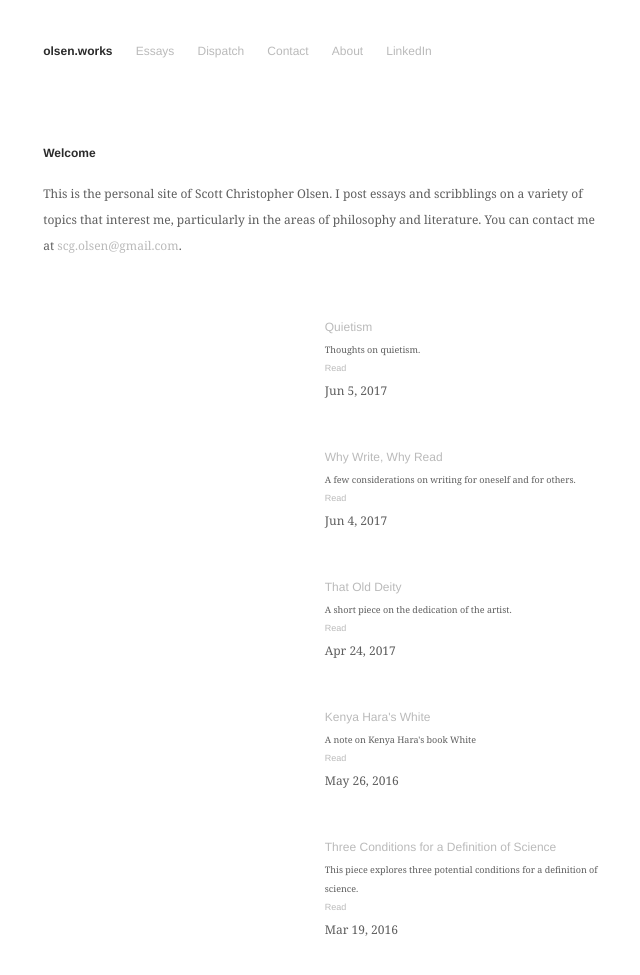
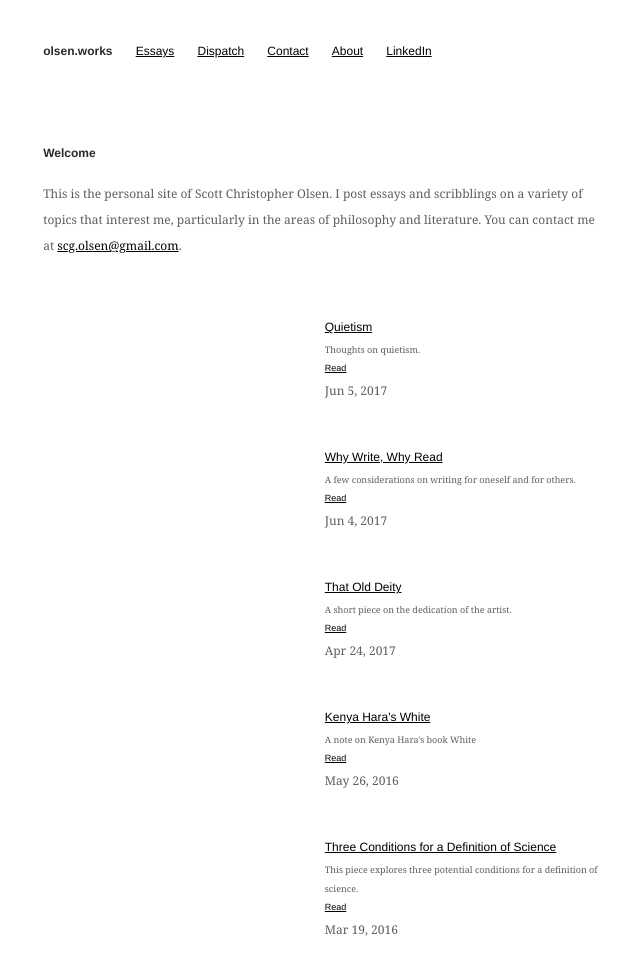
Before and after one commit to fakeolsen/scolsen.github.io, a Jekyll site: the page built from index.html, in a window 1280 px wide and 1194 px high. Shown: the top 975 px of the window, without its empty margins (136-776 px from the left). Built offline with Jekyll 4.4.1, drawn with Linux system fonts in a browser that asks for light colours; some web fonts are replaced.

Commit message:
(style): Readability improvements.

```diff
--- a/_sass/_base.scss
+++ b/_sass/_base.scss
@@ -76,19 +76,20 @@ h1{
 /////links/////
 a {
     color: $link-color;
-    text-decoration:none;
-    transition:color;
+    transition:color, background-color;
     transition-duration: 300ms;
     transition-timing-function: ease;
+    background-color: #fff;
     &:visited {
         //
     }
 
     &:hover {
-        transition: color;
+        transition: color, background-color;
         transition-duration: 300ms;
         transition-timing-function: ease;
-        color:$black-color;
+        color:#fff;
+        background-color:#000;
    }
 }
 
--- a/_sass/_layout.scss
+++ b/_sass/_layout.scss
@@ -80,6 +80,7 @@
    font-size: $font-body-size;
    font-weight:700;
    color:$black-color;
+   text-decoration: none;
     &:visited {
         //
     }
@@ -108,16 +109,6 @@
         font-family:$font-heading;
         font-size: 12px;
         margin-left:20px;
-        color:$link-color;
-        transition:color;
-        transition-duration: 300ms;
-        transition-timing-function: ease;
-         &:hover{
-            color:$black-color;
-            transition:color;
-            transition-duration: 300ms;
-            transition-timing-function: ease;
-        }
         @include media-query($on-palm) {
            width:100%;
            float:left;
@@ -278,16 +269,9 @@
 .post-title-list a{
     font-size:$heading-size ;
     line-height:$body-line-height;
-    transition: color ;
-    transition-duration: 300ms;
-    transition-timing-function: ease;
     float:left;
     width:100%;
     &:hover{
-        transition: color, border-bottom, border-radius;
-        transition-duration: 300ms;
-        transition-timing-function: ease;
-        color:$black-color;
         border-bottom: 3px solid $black-color;
         border-radius: 4px;
     }
@@ -349,9 +333,8 @@
 }
 
 .post-link {
-    font-family: "Knockout 30 A", "Knocko;ut 30 B";
+    font-family: "Knockout 30 A", "Knockout 30 B";
     font-weight: 400;
-    color:#ff4743;
     margin:0;
     font-size:36px;
     line-height:1.3;
@@ -362,18 +345,6 @@
 .post-title-link {
     font-size:$font-body-size;
     margin-bottom:0;
-}
-
-.post-title-link a{
-    transition: color;
-     transition-duration: 300ms;
-     color:$link-color;
-    &:hover{
-        transition: color;
-        transition-duration: 300ms;
-        transition-timing-function: ease;
-        color:$black-color;
-    }
 }
 
 .post-categories{
@@ -388,7 +359,7 @@
     margin-bottom:0px;
     line-height:.5;
 }
-
+;
 .page-link{
     font-size: 14px;
 }
--- a/css/main.scss
+++ b/css/main.scss
@@ -19,7 +19,7 @@ $spacing-unit: 30px;
 $red-color:#CC4455;
 $body-color: #5E5E5E;
 $background-color: #fff;
-$link-color: #BABABA;
+$link-color: #000;
 $black-color: #2b2b2b;
 $grey-color: #828282;
 $grey-color-light: lighten($grey-color, 40%);
```
